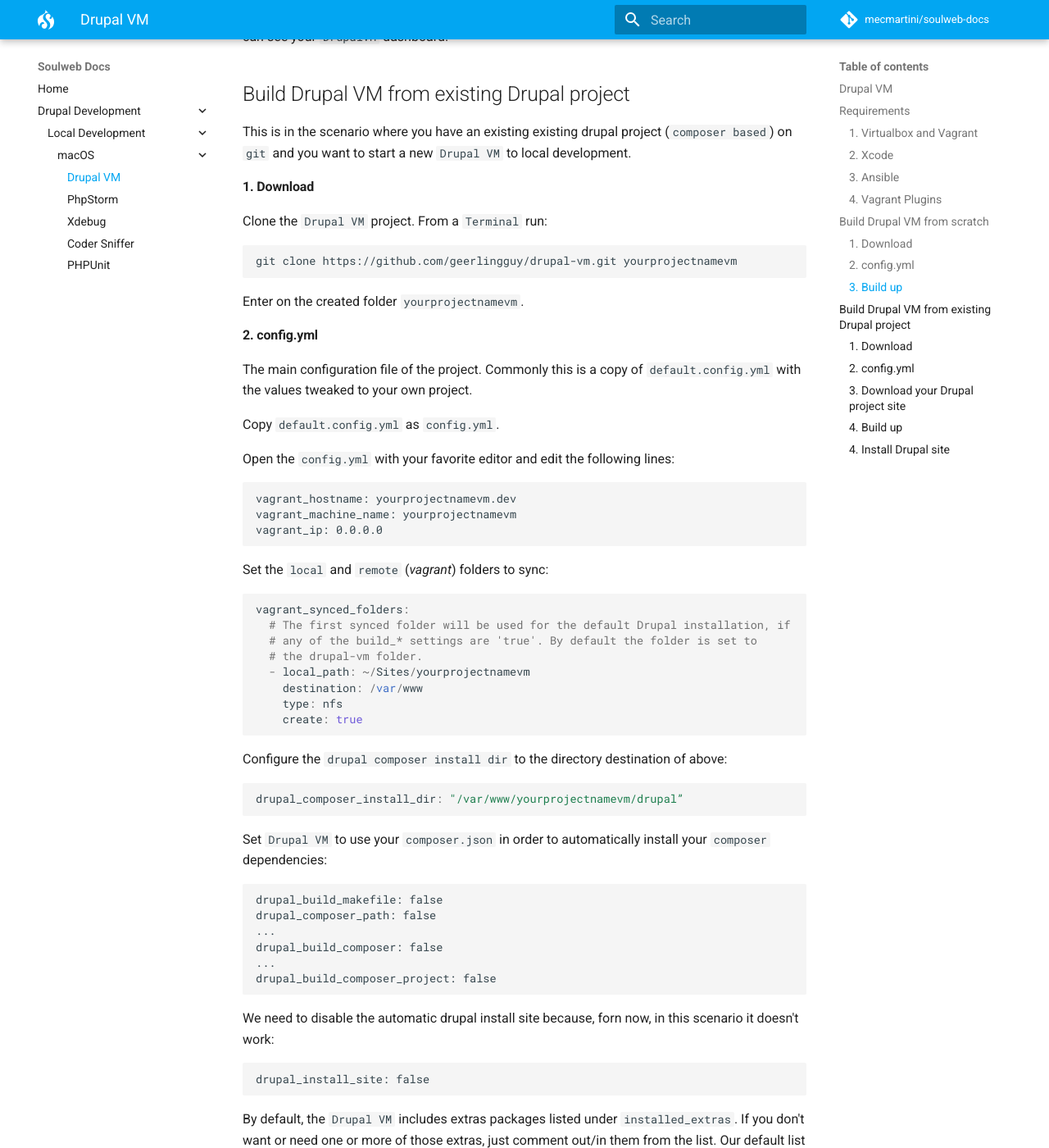
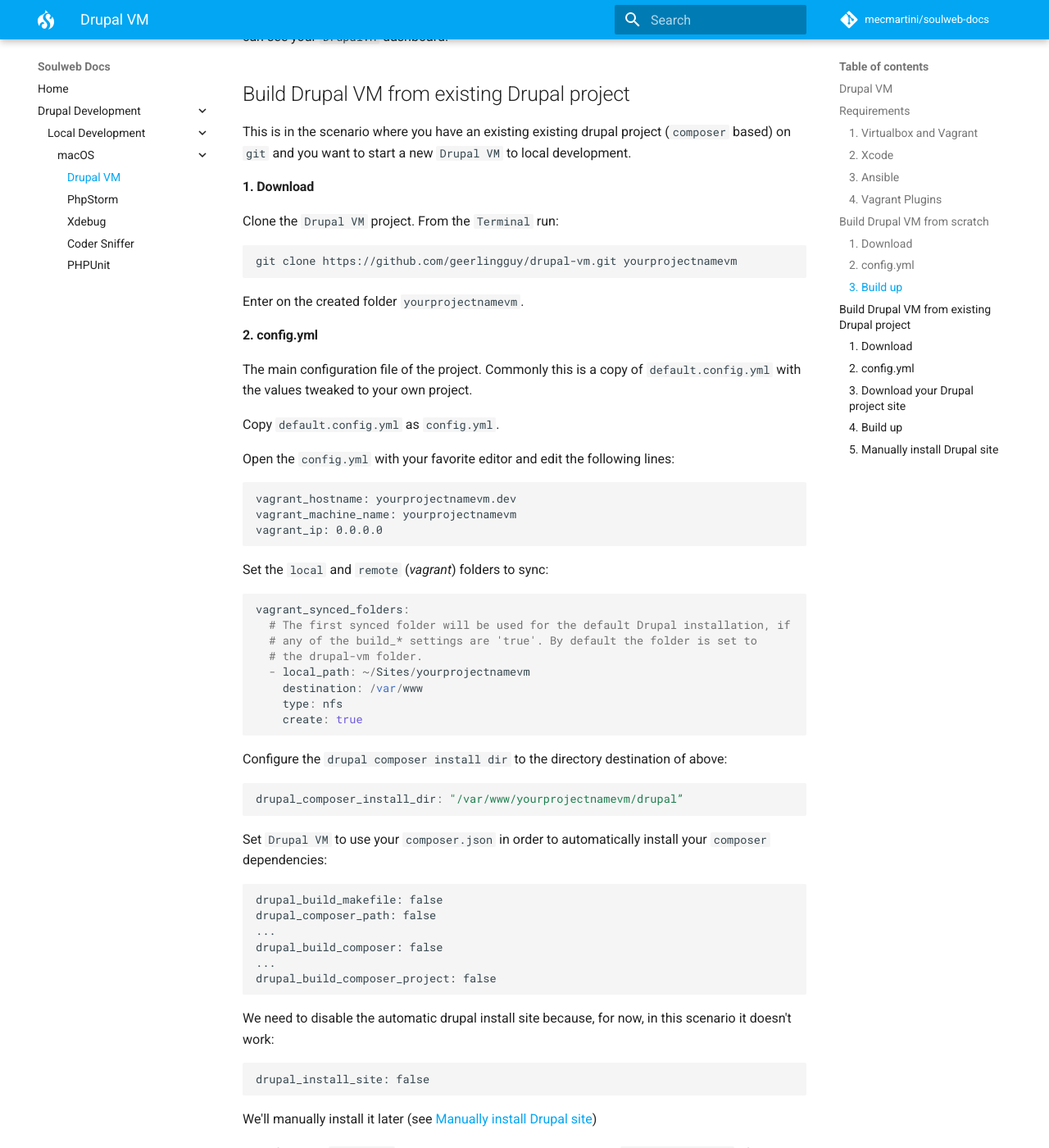
Before and after one commit to mecmartini/soulweb-docs, an MkDocs documentation site: the page built from docs/drupal/drupal_vm.md, in a window 1280 px wide and 1400 px high, scrolled down 3108 px. Shown: the whole window at 82% size. Built offline with MkDocs 1.6.1 and Material for MkDocs 9.7.7, drawn with Linux system fonts in a browser that asks for light colours; comment, search, counter and statistics services are not loaded; old or Windows-style settings are respelled for this version of MkDocs; some of the changed text lies outside the part shown.

Commit message:
Few syntax and formatting improvements.

```diff
--- a/docs/drupal/drupal_vm.md
+++ b/docs/drupal/drupal_vm.md
@@ -30,7 +30,7 @@
 #### 4. Vagrant Plugins
 Install the needed Vagrant plugins.
 
-From a `Terminal` run:
+From the `Terminal` run:
 
     vagrant plugin install vagrant-vbguest
     vagrant plugin install vagrant-hostsupdater
@@ -40,7 +40,7 @@
 ## Build Drupal VM from scratch
 
 #### 1. Download
-Clone the `Drupal VM` project. From a `Terminal` run:
+Clone the `Drupal VM` project. From the `Terminal` run:
 
     git clone https://github.com/geerlingguy/drupal-vm.git yourprojectnamevm
 
@@ -123,10 +123,10 @@
 
 ## Build Drupal VM from existing Drupal project
 
-This is in the scenario where you have an existing existing drupal project (`composer based`) on `git` and you want to start a new `Drupal VM` to local development.
+This is in the scenario where you have an existing existing drupal project (`composer` based) on `git` and you want to start a new `Drupal VM` to local development.
 
 #### 1. Download
-Clone the `Drupal VM` project. From a `Terminal` run:
+Clone the `Drupal VM` project. From the `Terminal` run:
 
     git clone https://github.com/geerlingguy/drupal-vm.git yourprojectnamevm
 
@@ -167,9 +167,11 @@
     ...
     drupal_build_composer_project: false
 
-We need to disable the automatic drupal install site because, forn now, in this scenario it doesn't work:
+We need to disable the automatic drupal install site because, for now, in this scenario it doesn't work:
 
     drupal_install_site: false
+
+We'll manually install it later (see [Manually install Drupal site](drupal_vm.md#5-manually-install-drupal-site))
 
 By default, the `Drupal VM` includes extras packages listed under `installed_extras`. If you don't want or need one or more of those extras, just comment out/in them from the list. Our default list is:
 
@@ -225,7 +227,7 @@
 
 Type in `vagrant up`, and let `Vagrant` do its magic.
 
-#### 4. Install Drupal site
+#### 5. Manually install Drupal site
 
 When the `VM` is up and running, enter on it (`vagrant ssh`) and go to your drupal site folder:
 
```
Also changed, not shown: site/drupal/drupal_vm/index.html, site/mkdocs/search_index.json.
